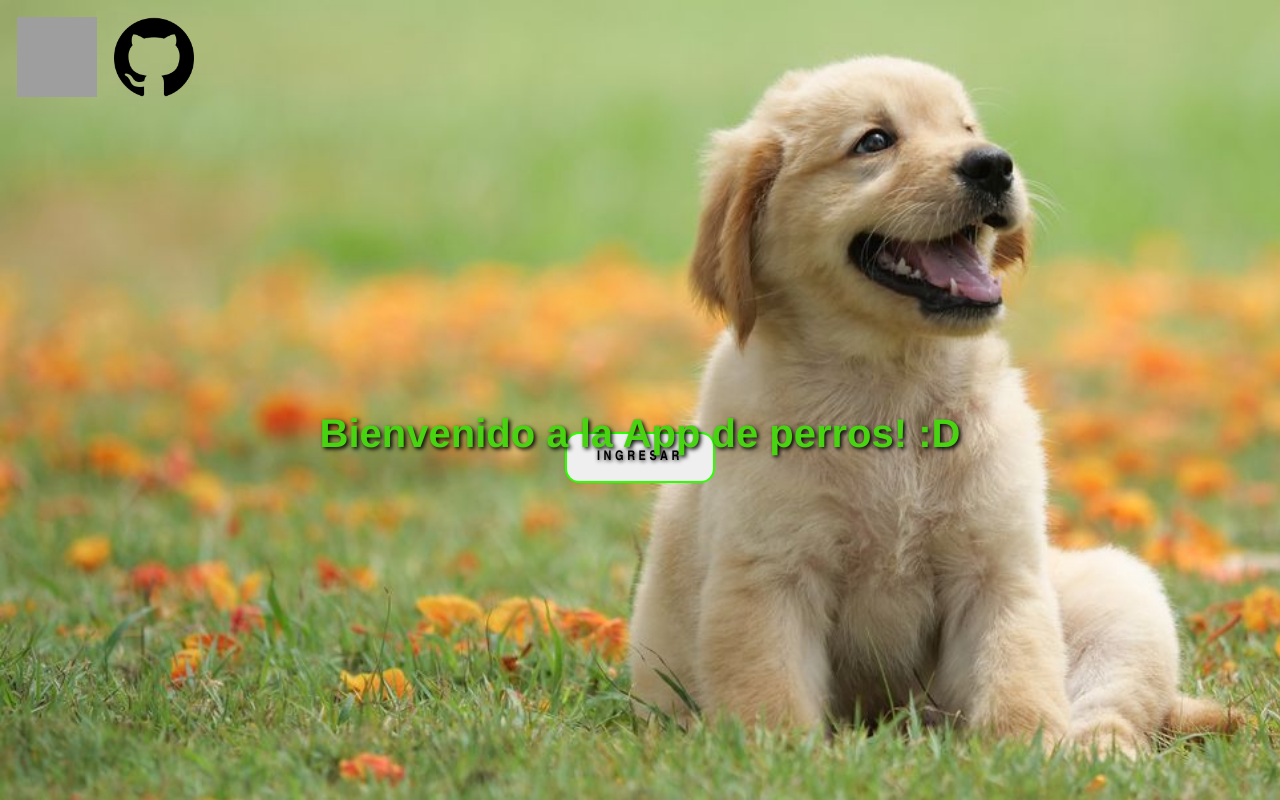
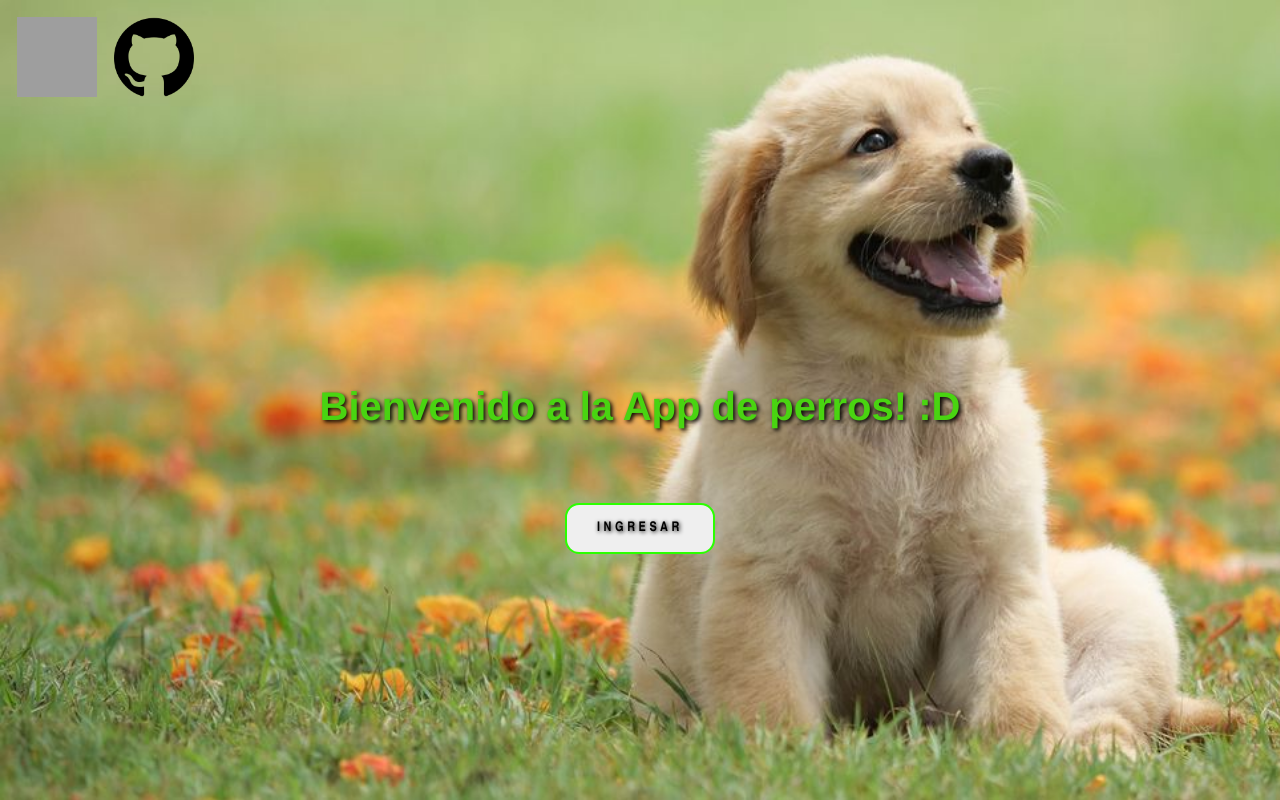
Before and after one commit to matiasgonz1653/Dogs, a React (Create React App) app in the folder client/: page / in a window 1280 px wide. Built offline with nearby package versions, Linux system fonts and the light colour scheme; no server answers; grey boxes are pictures that could not be loaded.

Commit message:
Update landingPage.css

```diff
--- a/client/src/components/LandingPage/landingPage.css
+++ b/client/src/components/LandingPage/landingPage.css
@@ -23,12 +23,13 @@
     top: 35%;
     color: rgb(73, 212, 17);
     text-shadow: 2px 2px 4px #000000;
+    margin-top: auto;
     margin-right: auto;
 }
 
 .button
 {
-    display: flex;
+    display: block;
     padding: 15px 30px;
     border: 2px solid rgb(43, 255, 0);
     margin: 40px;
@@ -38,7 +39,7 @@
     color: rgb(0, 0, 0);
     transition: 0.3s;
     border-radius: 2ex;
-    margin-top: 20%;
+    margin-top: 50ex;
     margin-bottom: auto;
     margin-left: auto;
     margin-right: auto;
```
